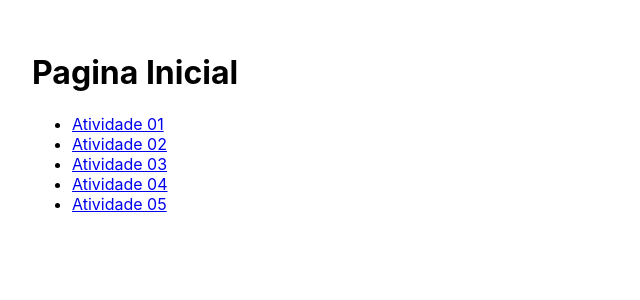
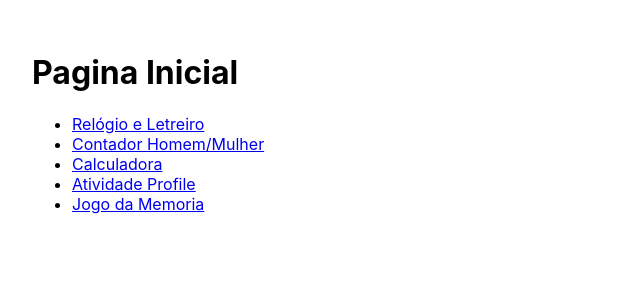
Before and after one commit to GabySouzags/meu-app, a React (Create React App) app: page / in a window 1280 px wide. Shown: the top 300 px of the page, without its empty margins (0-640 px from the left). Built offline with nearby package versions, Linux system fonts and the light colour scheme.

Commit message:
atualizando

```diff
--- a/src/Atv03.js
+++ b/src/Atv03.js
@@ -1,10 +1,13 @@
 import { Link } from "react-router-dom"
+import Calculadora from "./Calculadora";
 
 export default function Atv03() {
     return (
         <>
             <h1>Atividade 03</h1>
             <br />
+            <Calculadora/>
+            <br />
             <Link to="/"> Retornar </Link>
         </>
     );
--- a/src/Atv04.js
+++ b/src/Atv04.js
@@ -1,10 +1,12 @@
 import { Link } from "react-router-dom"
+import Gallery from "./Gallery";
 
 export default function Atv04() {
     return (
         <>
             <h1>Atividade 04</h1>
             <br />
+            <Gallery/>
             <Link to="/"> Retornar </Link>
         </>
     );
--- a/src/Atv05.js
+++ b/src/Atv05.js
@@ -1,12 +1,11 @@
 import { Link } from "react-router-dom"
-import Calculadora from "./Calculadora";
+
 
 export default function Atv05() {
     return (
         <>
             <h1>Atividade 05</h1>
-            <br />
-            <Calculadora/>
+
             <br />
             <Link to="/"> Retornar </Link>
         </>
--- /dev/null
+++ b/src/Gallery.css
@@ -0,0 +1,7 @@
+.edit_img{
+
+    height: 20vh;
+    margin-left: 10px;
+    max-width: 100%;
+
+}
--- /dev/null
+++ b/src/Gallery.js
@@ -0,0 +1,22 @@
+import React from "react";
+import "./Gallery.css"
+
+export function Profile() {
+    return (
+        <img className="edit_img"
+            src="https://i.imgur.com/MK3eW3As.jpg"
+            alt="Katherine Coleman Goble Johnson"
+        />
+    );
+};
+
+export default function Gallery() {
+    return (
+        <section>
+            <h1>Amazing Scientists</h1>
+            <Profile />
+            <Profile />
+            <Profile />
+        </section>
+    );
+}
--- a/src/Home.js
+++ b/src/Home.js
@@ -9,19 +9,19 @@ const Home = () => {
         <nav>
             <ul>
                 <li>
-                    <Link to="/Atv01">Atividade 01</Link>
+                    <Link to="/Atv01">Relógio e Letreiro</Link>
                 </li>
                 <li>
-                    <Link to="/Atv02">Atividade 02</Link>
+                    <Link to="/Atv02">Contador Homem/Mulher</Link>
                 </li>
                 <li>
-                    <Link to="/Atv03">Atividade 03</Link>
+                    <Link to="/Atv03">Calculadora</Link>
                 </li>
                 <li>
-                    <Link to="/Atv04">Atividade 04</Link>
+                    <Link to="/Atv04">Atividade Profile</Link>
                 </li>
                 <li>
-                    <Link to="/Atv05">Atividade 05</Link>
+                    <Link to="/Atv05">Jogo da Memoria</Link>
                 </li>
             </ul>
         </nav>
--- a/src/Letreiro.js
+++ b/src/Letreiro.js
@@ -5,8 +5,6 @@ function Letreiro() {
   const [texto, setTexto] = useState('Conheça a Fatec');
   const [letr, setLetr] = useState('');
   const [index, setIndex] = useState(0);
-
-  const letreiro = document.getElementById('letreiro');
 
   useEffect(() => {
 
```
